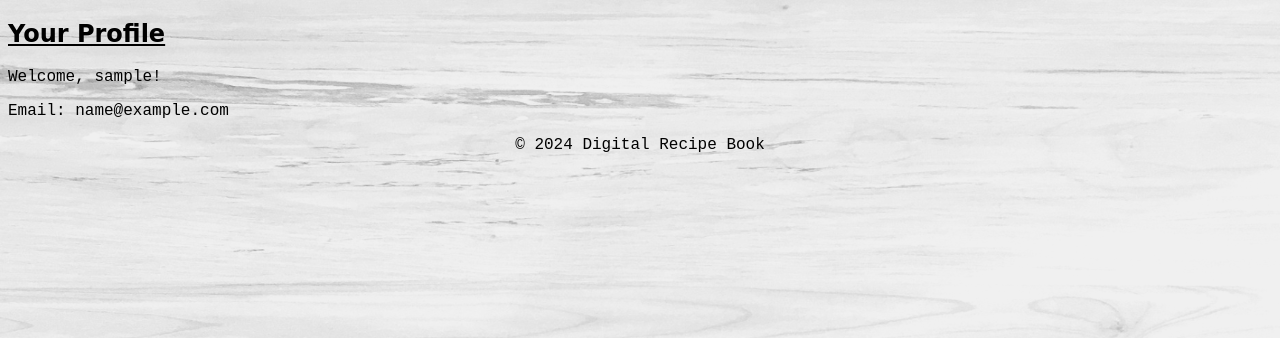
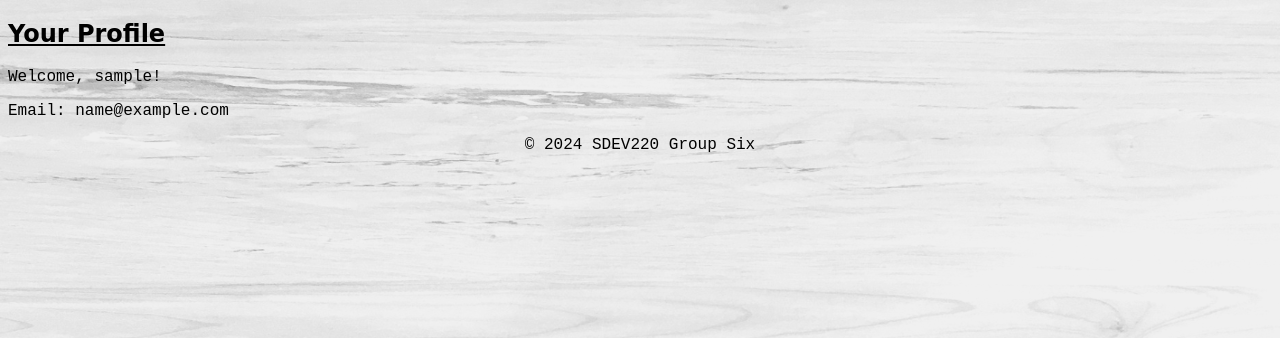
Before and after one commit to SDEV220-Group-Six/digital-recipe-book, a Django app: page /profile/ in a window 1280 px wide. Shown: the top 338 px of the page. Run offline with Django 5.2, Linux system fonts and the light colour scheme; the visitor is signed in with stand-in values (Sample User, id 1).

Commit message:
update footer, form structure

```diff
--- a/recipebook/templates/base_public.html
+++ b/recipebook/templates/base_public.html
@@ -19,7 +19,7 @@
       {% endblock %}
     </main>
     <footer>
-      <p>&copy; 2024 Digital Recipe Book</p>
+      <p>&copy; 2024 SDEV220 Group Six</p>
     </footer>
   </body>
 </html>
--- a/recipes/templates/recipes/base.html
+++ b/recipes/templates/recipes/base.html
@@ -20,7 +20,7 @@
       {% endblock %}
     </main>
     <footer>
-      <p>&copy; 2024 Digital Recipe Book</p>
+      <p>&copy; 2024 SDEV220 Group Six</p>
     </footer>
   </body>
 </html>
```
Also changed, not shown: 2 other files.
